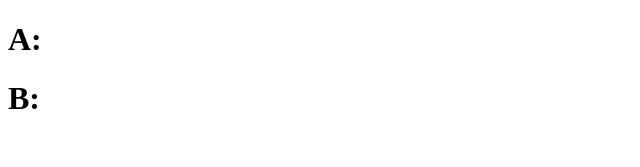
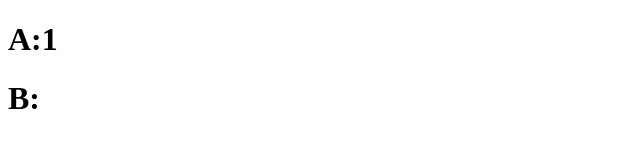
Before and after one commit to ZhouXueRon/React, a React (Create React App) app in the folder react-learn/: page / in a window 1280 px wide. Shown: the top 167 px of the page, without its empty margins (0-640 px from the left). Built offline with nearby package versions, Linux system fonts and the light colour scheme.

Commit message:
高阶组件ref转发

```diff
--- a/react-learn/src/App.js
+++ b/react-learn/src/App.js
@@ -1,17 +1,26 @@
-import React from 'react';
+import React, { Component } from 'react';
 import { A, B } from './components/Comp';
 import withLog from './HOC/withLog';
 import withLogin from './HOC/withLogin';
 let AComp = withLog(A);
-AComp = withLogin(AComp);
 let BComp = withLog(B);
 BComp = withLogin(BComp);
 
-export default function App() {
-    return (
-        <div>
-            <AComp a={1} isLogin />
-            <BComp b={1} isLogin />
-        </div>
-    )
+export default class App extends Component {
+    aRef = React.createRef();
+
+    componentDidMount = () => {
+        console.log(this.aRef);
+    }
+
+
+    render() {
+        return (
+            <div>
+                <AComp ref={this.aRef} a={1} isLogin />
+                <BComp b={1} isLogin />
+            </div>
+        )
+    }
+
 }
--- a/react-learn/src/HOC/withLog.js
+++ b/react-learn/src/HOC/withLog.js
@@ -6,7 +6,7 @@ import React from 'react';
  * @returns 新的组件
  */
 export default function withLog(Comp) {
-    return class LogWrapper extends React.Component {
+    class LogWrapper extends React.Component {
 
         componentDidMount() {
             console.log(`日志：组件${Comp.name}被创建了！${Date.now()}`);
@@ -17,7 +17,11 @@ export default function withLog(Comp) {
         }
 
         render() {
-            return <Comp {...this.props} />
+            const { forwardRef, ...reast } = this.props;
+            return <Comp ref={forwardRef} {...reast} />
         }
     }
+    return React.forwardRef((props, ref) => {
+        return <LogWrapper {...props} forwardRef={ref} />
+    })
 }
```
